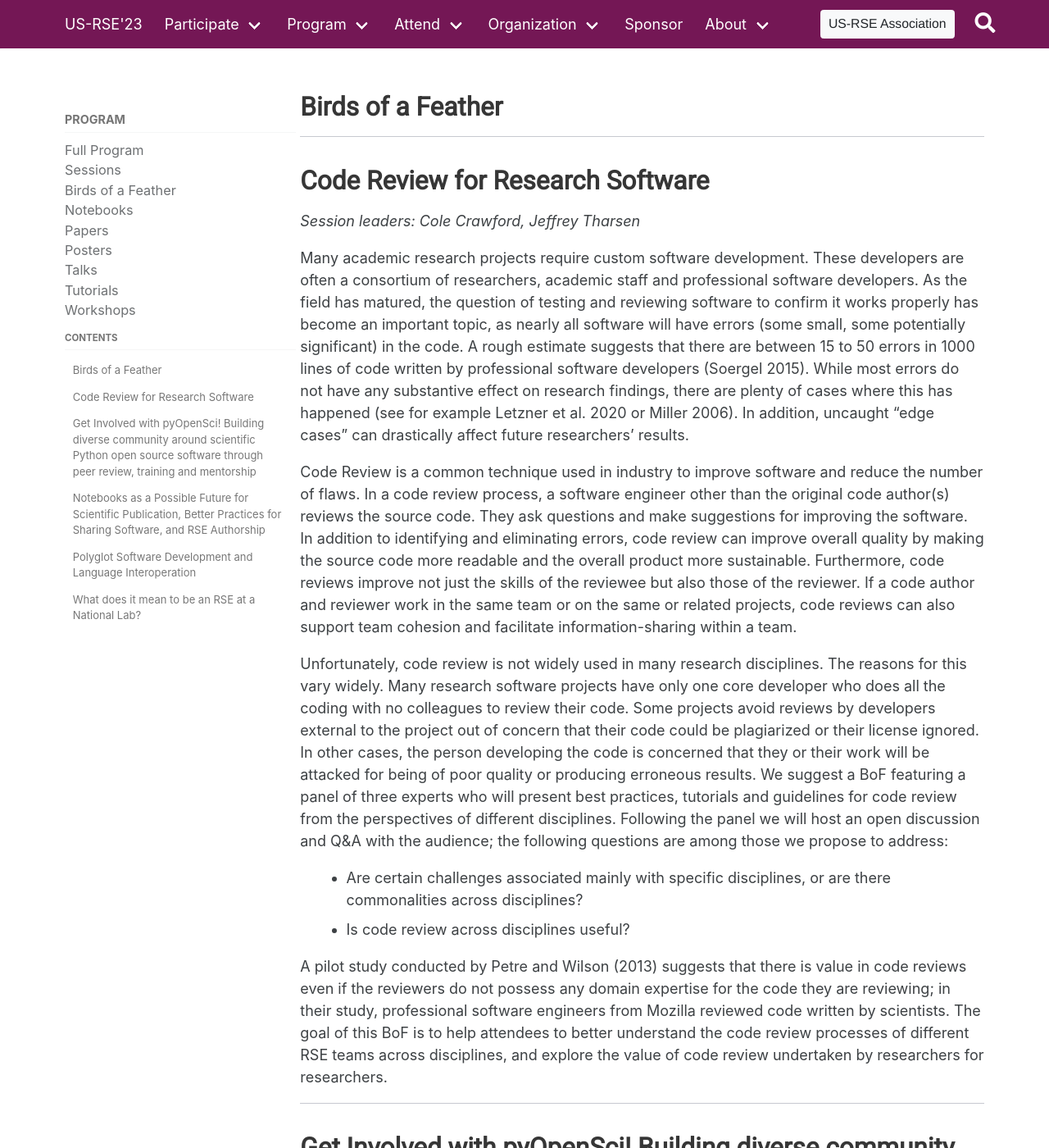
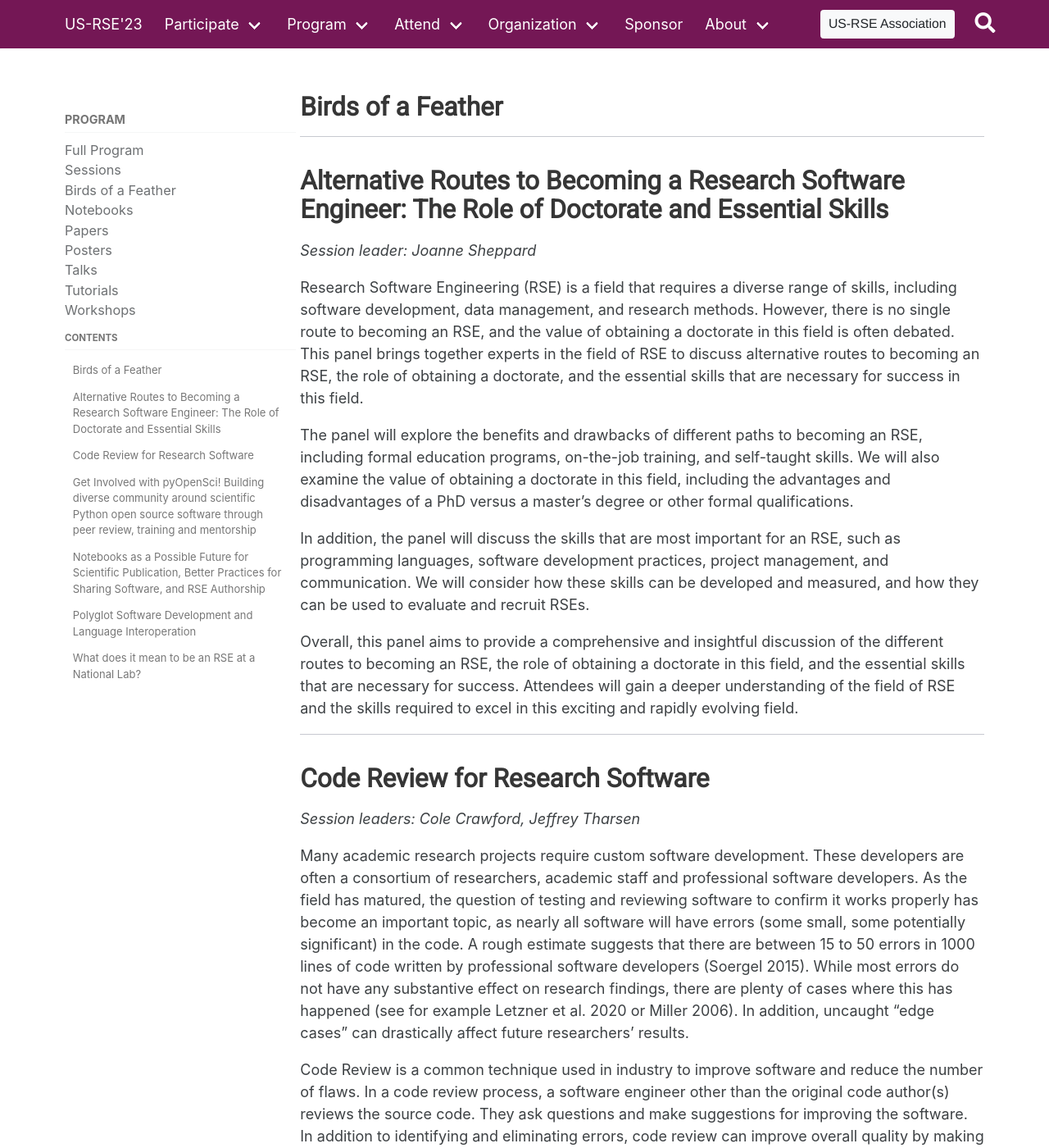
Before and after one commit to USRSE/usrse23, a Jekyll site: the page built from pages/program/abstracts/bofs.md, in a window 1280 px wide and 1400 px high. Shown: the whole window at 82% size. Built offline with Jekyll 4.4.1, drawn with Linux system fonts in a browser that asks for light colours; a style sheet for code colours, icons or effects is not loaded.

Commit message:
Add 6th BoF information

```diff
--- a/pages/program/abstracts/bofs.md
+++ b/pages/program/abstracts/bofs.md
@@ -7,6 +7,37 @@ permalink: program/bofs/
 menubar_toc: true
 set_last_modified: true
 ---
+
+## Alternative Routes to Becoming a Research Software Engineer: The Role of Doctorate and Essential Skills
+
+_Session leader: Joanne Sheppard_
+
+Research Software Engineering (RSE) is a field that requires a diverse range of
+skills, including software development, data management, and research methods.
+However, there is no single route to becoming an RSE, and the value of obtaining
+a doctorate in this field is often debated. This panel brings together experts
+in the field of RSE to discuss alternative routes to becoming an RSE, the role
+of obtaining a doctorate, and the essential skills that are necessary for
+success in this field.
+
+The panel will explore the benefits and drawbacks of different paths to becoming
+an RSE, including formal education programs, on-the-job training, and self-taught
+skills. We will also examine the value of obtaining a doctorate in this field,
+including the advantages and disadvantages of a PhD versus a master's degree or
+other formal qualifications.
+
+In addition, the panel will discuss the skills that are most important for an
+RSE, such as programming languages, software development practices,
+project management, and communication. We will consider how these skills can be
+developed and measured, and how they can be used to evaluate and recruit RSEs.
+
+Overall, this panel aims to provide a comprehensive and insightful discussion
+of the different routes to becoming an RSE, the role of obtaining a doctorate
+in this field, and the essential skills that are necessary for success.
+Attendees will gain a deeper understanding of the field of RSE and the skills
+required to excel in this exciting and rapidly evolving field.
+
+------
 
 ## Code Review for Research Software
 
--- a/pages/program/program.md
+++ b/pages/program/program.md
@@ -611,7 +611,8 @@ tags will be replaced.-->
   class="font8">BoFs 2B:</font><font class="font6"> <a href="{{ site.baseurl }}/program/bofs/#code-review-for-research-software">Code Review for Research
   Software</a></font></td>
   <td rowspan=2 class=xl82 width=312 style='border-top:none;width:234pt'><font
-  class="font8">BoFs 2C: </font><font class="font6">TBD</font></td>
+  class="font8">BoFs 2C: </font><font class="font6"> <a href="{{ site.baseurl }}/program/bofs/#alternative-routes-to-becoming-a-research-software-engineer-the-role-of-doctorate-and-essential-skills">Alternative Routes to
+  Becoming a Research Software Engineer: The Role of Doctorate and Essential Skills</a></font></td>
  </tr>
  <tr height=45 style='mso-height-source:userset;height:34.0pt'>
  </tr>
```
